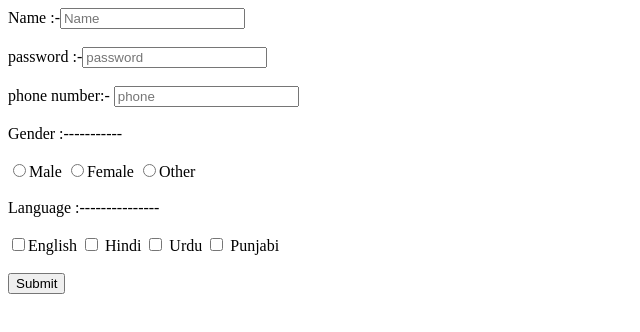
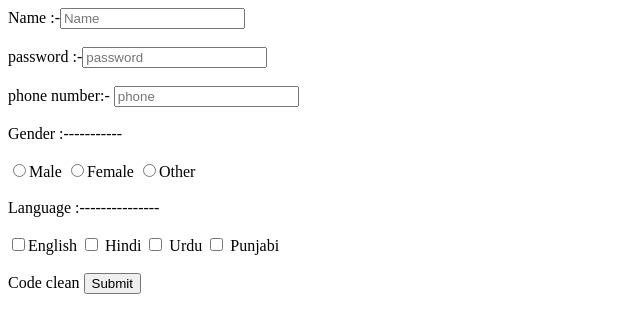
Before and after one commit to iamatulbansal/html, a plain HTML site: page input_type.html in a window 1280 px wide. Shown: the whole page, without its empty margins (0-640 px from the left). Drawn offline with Linux system fonts and the light colour scheme.

Commit message:
Code clean

```diff
--- a/input_type.html
+++ b/input_type.html
@@ -27,7 +27,7 @@
         <br><br>
 
 
-
+        Code clean
 
 
 
```
